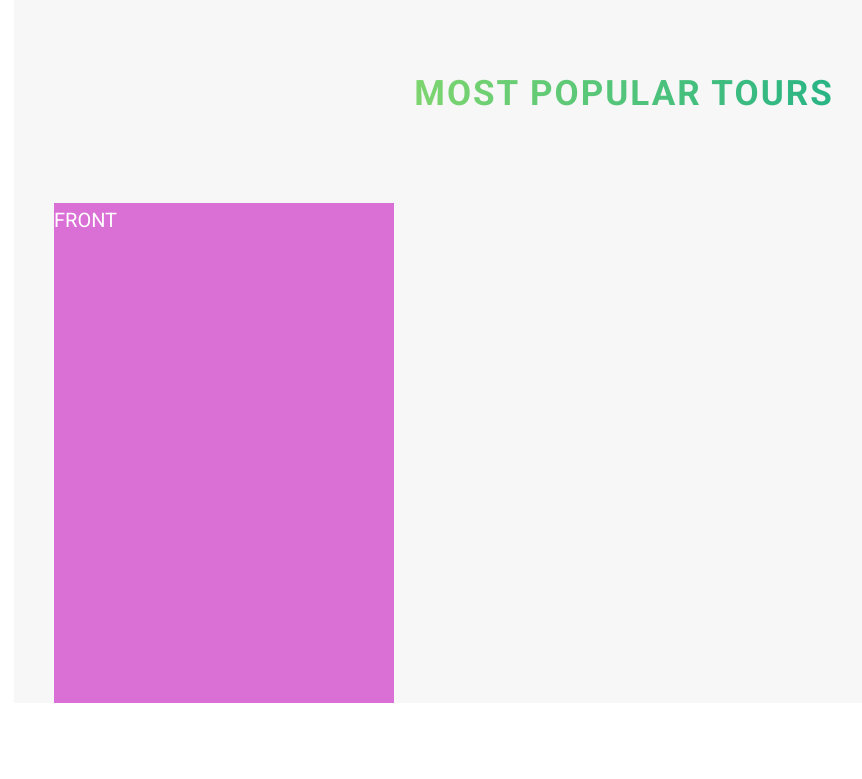
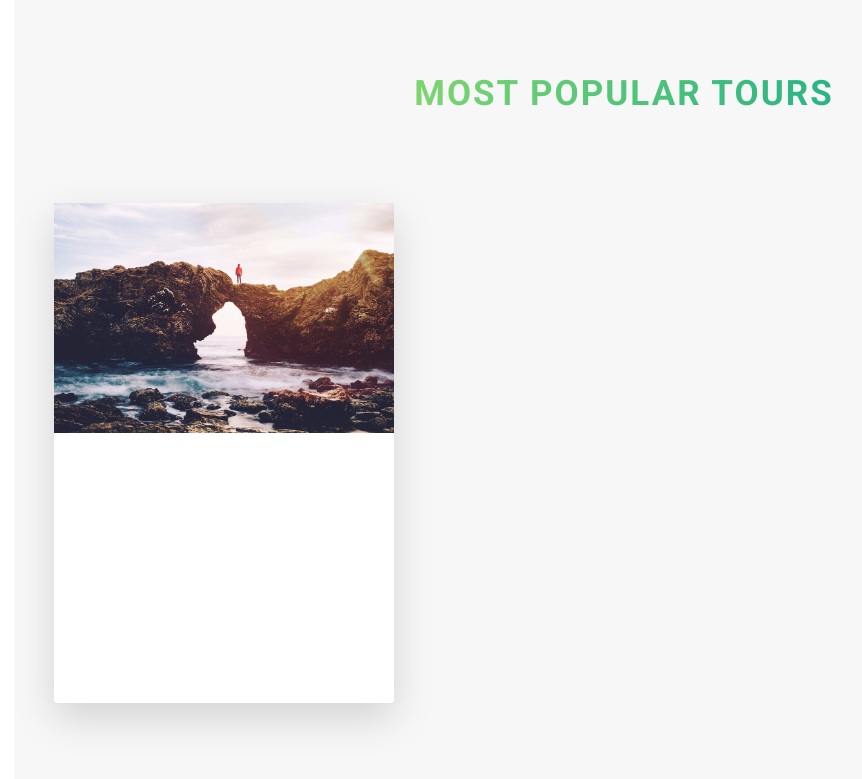
Before and after one commit to 4lvaro29/Web_project, a website: page index.html in a window 1280 px wide. Shown: the part 2291-3070 px from the top of the page, without its empty margins (16-878 px from the left). Before the commit the page ends 3024 px from the top, so only its background shows below. Drawn offline with Linux system fonts and the light colour scheme.

Commit message:
ADD: gradients and card image

```diff
--- a/index.html
+++ b/index.html
@@ -105,9 +105,17 @@
                 <div class="col-1-of-3">
                     <div class="card">
                         <div class="card__side card__side--front">
-                            FRONT
+                            <div class="card__picture card__picture--1">
+                                &nbsp;
+                            </div>
+                            <div class="card__heading">
+                                heading
+                            </div>
+                            <div class="card__details">
+                                details
+                            </div>
                         </div>
-                        <div class="card__side card__side--back">
+                        <div class="card__side card__side--back card__side--back-1">
                             BACK
                         </div>
                     </div>
--- a/package.json
+++ b/package.json
@@ -6,6 +6,9 @@
   "scripts": {
     "compile:sass": "node-sass sass/main.scss css/style.css -w"
   },
+  "engines": {
+    "node": "10.19.0"
+  },
   "author": "Alvaro U.",
   "license": "ISC",
   "devDependencies": {
--- a/sass/abstracts/_variables.scss
+++ b/sass/abstracts/_variables.scss
@@ -4,6 +4,12 @@ $color-primary:#55c57a;
 $color-primary-light:#7ed56f;
 $color-primary-dark:#28b485;
 $color-grey-dark: #777;
+
+$color-secondary-light: #ffb900;
+$color-secondary-dark: #ff7730;
+
+$color-tertiary-light: #2998ff;
+$color-tertiary-dark: #5643fa;
 
 $color-grey-light-1: #f7f7f7;
 $color-white: #fff;
--- a/sass/components/card.scss
+++ b/sass/components/card.scss
@@ -1,6 +1,9 @@
 .card {
+
+    //FUNCTIONALITY
     perspective: 150rem;
     -moz-perspective: 150rem;
+    height: 50rem;
     position: relative;
 
     &__side{
@@ -8,31 +11,56 @@
         color:#fff;
         background-color: orangered;
         height: 50rem;
-        transition: all 2s;
+        transition: all .8s ease;
         position: absolute;
         top:0;
         left:0;
         width: 100%;
         backface-visibility: hidden;
+        border-radius: 3px;
+        box-shadow: 0 1.5rem 4rem rgba($color-black, .15);
 
         &--front {
-            background-color: orchid;
+            background-color: $color-white;
         }
 
         &--back {
-            background-color: palegreen;
+
             transform: rotateY(180deg);
+
+            &-1{
+                background-image: linear-gradient(to right bottom, $color-secondary-light, $color-secondary-dark);
+            }
         }
     }
 
 
 
     &:hover &__side--front {
-        transform: rotateY(180deg);
+        transform: rotateY(-180deg);
     }
 
     &:hover &__side--back {
         transform: rotateY(0);
     }
 
+    //FRONT SIDE STYLING
+
+    &__picture {
+        height:23rem ;
+        background-size: cover;
+
+        &--1 {
+            background-image: url(../img/nat-5.jpg);
+        }
+
+        &--2 {
+            background-image: url(../img/nat-6.jpg);
+        }
+        &--3 {
+            background-image: url(../img/nat-7.jpg);
+
+        }
+    }
+
 }
```
Also changed, not shown: css/style.css.
